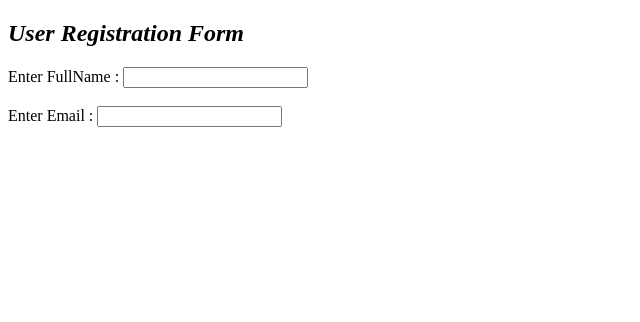
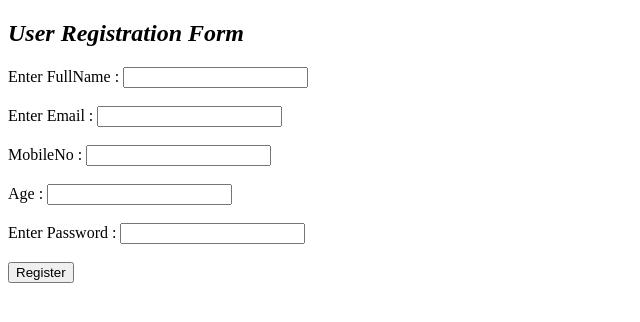
Before and after one commit to Rutuja20Sanap/icp8.0, a plain HTML site: page index.html in a window 1280 px wide. Shown: the whole page, without its empty margins (0-640 px from the left). Drawn offline with Linux system fonts and the light colour scheme.

Commit message:
More form element added

```diff
--- a/index.html
+++ b/index.html
@@ -13,3 +13,16 @@
   <label for="Email">Enter Email : </label>
   <input type="email" id="Email" /><br>
  <br>
+ <label for="mobile">MobileNo : </label>
+    <input type="tel" id="mobile" /><br>
+      <br>
+      <label for="age">Age : </label>
+      <input type="number" id="age" /><br>
+      <br>
+      <label for="Password">Enter Password :</label>
+      <input type="password" id="Password" /><br>
+      <br>
+      <input type="submit" value="Register" />
+    </form>
+</body>
+</html>
```
